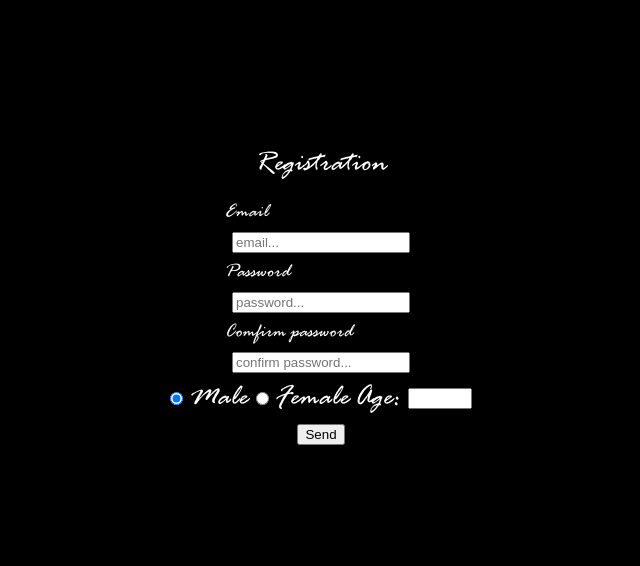
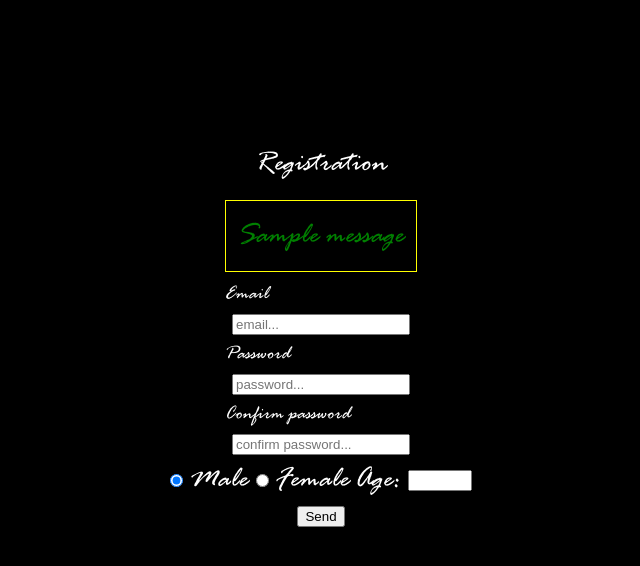
Before and after one commit to arrKhange1/Playlists, a Flask app: page /register in a window 1280 px wide. Shown: the part 152-718 px from the top of the page, without its empty margins (319-959 px from the left). Run offline with Flask 2, Linux system fonts and the light colour scheme; tables that the repository leaves empty or names only in its code hold one stand-in row (values such as "Sample post"); one stand-in notice (Sample message) is shown.

Commit message:
added flash msgs

```diff
--- a/app.py
+++ b/app.py
@@ -52,16 +52,22 @@ def insert_respondent(form):
                 if not user:
                     if form['password'] == form['confirm']:
                         query = f"INSERT INTO `respondent` (`respondent_sex`,`respondent_age`,`respondent_email`, `password`) VALUES ('{form['sex']}',{form['age']},'{form['email']}', '{form['password']}')"
+                        flash('successfully registered', 'success')
+                    else:
+                        flash('passwords don\'t match','error')
                 elif user[0]['password'] == None:
                     query = f"UPDATE `respondent` SET password = '{form['password']}', respondent_age = {form['age']}, respondent_sex = '{form['sex']}' WHERE respondent_email = '{form['email']}'"
+                    flash('successfully registered', 'success')
+                else:
+                    flash('the user already exists', 'error')
 
             cursor.execute(query)
             connection.commit()
+
         return True
     except:
         print("respondent Error")
 
-        flash('respondent Error')
         return False
 
 
@@ -75,13 +81,14 @@ def insert_survey_result(form):
                 cursor.execute(query)
 
                 respondent_id = cursor.fetchall()[0]['respondent_id']
+
                 if session.get('user_data'):
                     cursor.execute(f"SELECT * FROM survey_result WHERE survey_id = 1 and respondent_id = {respondent_id}")
                     if (cursor.fetchall()):
+                        flash('user has already run the survey', 'error')
+
                         print('registered user is already in survey_result')
                         return False
-                    else:
-                        print('added registered user')
 
                 insert_query = "INSERT INTO `survey_result` (`survey_id`, `composition_id`, `respondent_id`) VALUES "
                 for i in range(5):
@@ -94,10 +101,14 @@ def insert_survey_result(form):
 
                 cursor.execute(insert_query[:-1])
                 connection.commit()
+
+                flash('the survey has been successfully run', 'success')
                 return True
         except:
             print("survey_result Error")
             return False
+
+    flash('user has already run the survey', 'error')
     return False
 
 def update_playlist(form):
@@ -208,16 +219,22 @@ def validate_user(form, session):
     with connection.cursor() as cursor:
         cursor.execute(f"SELECT `password`,`respondent_sex` as sex, `respondent_age` as age FROM `respondent` WHERE respondent_email = '{form['email']}'")
         user_data = cursor.fetchall()
-        print(user_data)
         if user_data:
             if (form['password'] == user_data[0]['password']):
                 del user_data[0]['password']
                 user_data[0]['email'] = form['email']
                 session['user_data'] = user_data[0]
+
+                flash('successfully logged in', 'success')
                 return True
             else:
+                flash('incorrect password', 'error')
+
                 print('incorrect password')
                 return False
+
+        flash('no respondent found', 'error')
+
         print('no respondent')
         return False
 
--- a/static/css/login/login_register.css
+++ b/static/css/login/login_register.css
@@ -76,4 +76,17 @@ body div form div a {
 .register_sex_age .register_age {
   margin-left: 5px;
 }
+
+.flash.success {
+  border: 1px solid yellow;
+  color: green;
+  padding: 5px;
+  margin-bottom: 10px;
+}
+
+.flash.error {
+  border: 1px solid yellow;
+  color: red;
+  margin-bottom: 10px;
+}
 /*# sourceMappingURL=login_register.css.map */
--- a/static/css/login/login_register.scss
+++ b/static/css/login/login_register.scss
@@ -68,3 +68,16 @@ body {
         margin-left: 5px
     }
 }
+
+.flash.success {
+    border: 1px solid yellow;
+    color: green;
+    padding: 5px;
+    margin-bottom: 10px;
+}
+
+.flash.error {
+    border: 1px solid yellow;
+    color: red;
+    margin-bottom: 10px;
+}
--- a/templates/login.html
+++ b/templates/login.html
@@ -10,6 +10,11 @@
 <body>
     <div>
         <div>{%block auth_type %} Login {%endblock%}</div>
+
+        {% for cat, msg in get_flashed_messages(True) %}
+            <div class="flash {{cat}}">{{msg}}</div>
+        {%endfor%}
+
         <form action="" method="post">
             {%block user_data %}
                 <label for="">Email</label>
--- a/templates/register.html
+++ b/templates/register.html
@@ -6,7 +6,7 @@
 
 {%block user_data %}
 {{super()}}
-<label for="">Comfirm password</label>
+<label for="">Confirm password</label>
 <input name="confirm" type="password" name="" id="" placeholder="confirm password..." required>
 <div class="register_sex_age">
     <div class="register_male">
--- a/templates/registered_main.html
+++ b/templates/registered_main.html
@@ -13,4 +13,5 @@
 
 
 {% block personal_data %}
+
 {%endblock%}
--- a/templates/unregistered_main.html
+++ b/templates/unregistered_main.html
@@ -20,6 +20,10 @@
 <div class="survey">
     <form class="survey_container" method="post">
         <div class="survey_title">Favorite Songs</div>
+        {% for cat, msg in get_flashed_messages(True) %}
+            <div class="flash {{cat}}">{{msg}}</div>
+        {%endfor%}
+
         {%block personal_data%}
             <div class="survey_email">
                 <label for="email">Enter e-mail here:</label>
@@ -67,5 +71,3 @@
     </form>
 </div>
 {%endblock%}
-
-<div style="color: white;">{{get_flashed_messages()}}</div>
```
Also changed, not shown: static/css/main.css (+9 -3 lines), static/css/main.scss (+9 -3 lines), 2 other files.
